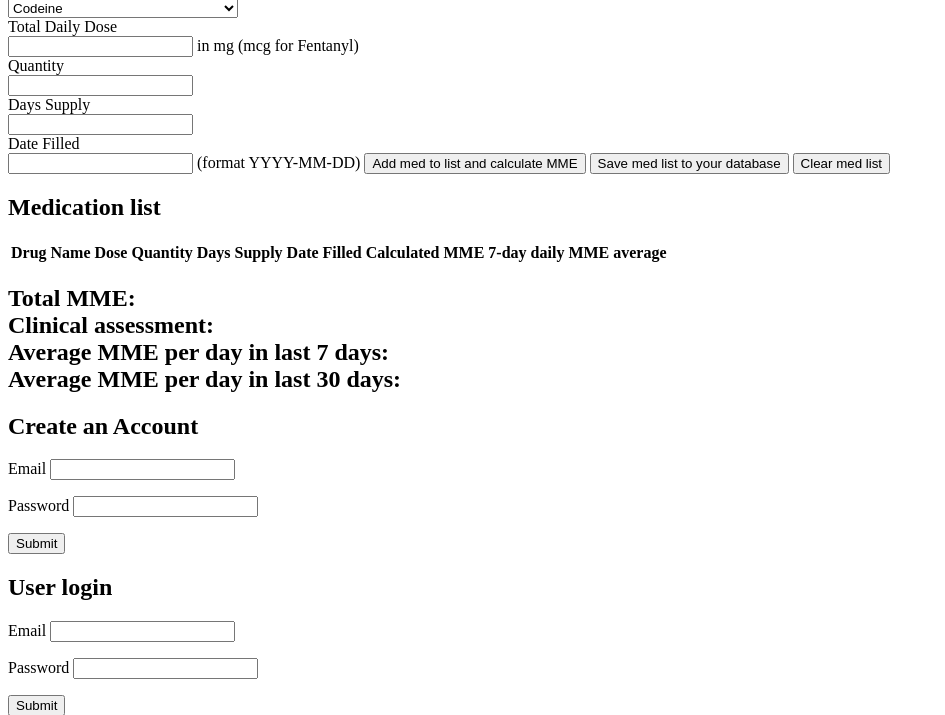
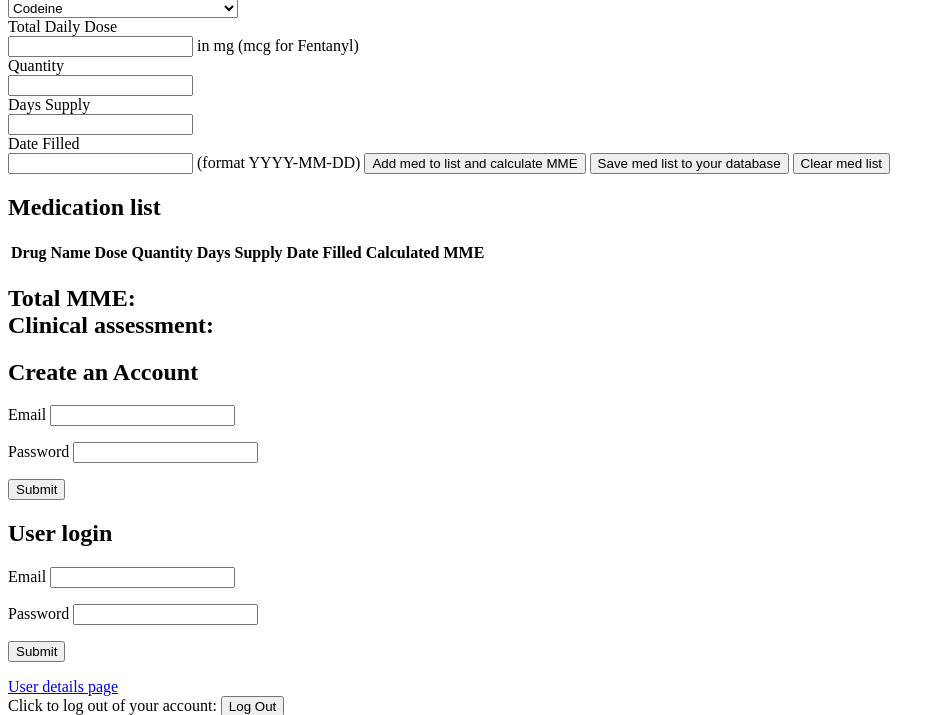
Before and after one commit to khanderz/MME-Calculator, a Flask app: page / in a window 1280 px wide. Shown: the part 99-814 px from the top of the page, without its empty margins (0-945 px from the left). Run offline with Flask 2, Linux system fonts and the light colour scheme; lists and menus that the app fills with data are empty; some libraries are stand-ins or nearby versions.

Commit message:
removed 7 day headings from homepage

```diff
--- a/templates/homepage.html
+++ b/templates/homepage.html
@@ -59,7 +59,6 @@
               <th>Days Supply</th>
               <th>Date Filled</th>
               <th>Calculated MME</th>
-              <th>7-day daily MME average</th>
             </tr>
           </thead>
 
@@ -73,14 +72,14 @@
           <div>
             Clinical assessment: <span id="assessment"></span>
           </div>
-
+<!--
           <div>
             Average MME per day in last 7 days: <span id="7day-mme-total"></span>
           </div>
 
           <div>
             Average MME per day in last 30 days: <span id="30day-mme-total"></span>
-          </div>
+          </div> -->
   </main>
   </form>
 
--- a/templates/user_details.html
+++ b/templates/user_details.html
@@ -32,13 +32,13 @@
 <br>
 </p>
 
-{% block body %}
+
   <div id="site-content">
     <h2>Monthly assessment</h2>
     <canvas id="bar-chart"></canvas>
-{% endblock %}
 
 
+<br>
 Return to homepage <a href="/">here</a>
 {% endblock %}
 
```
